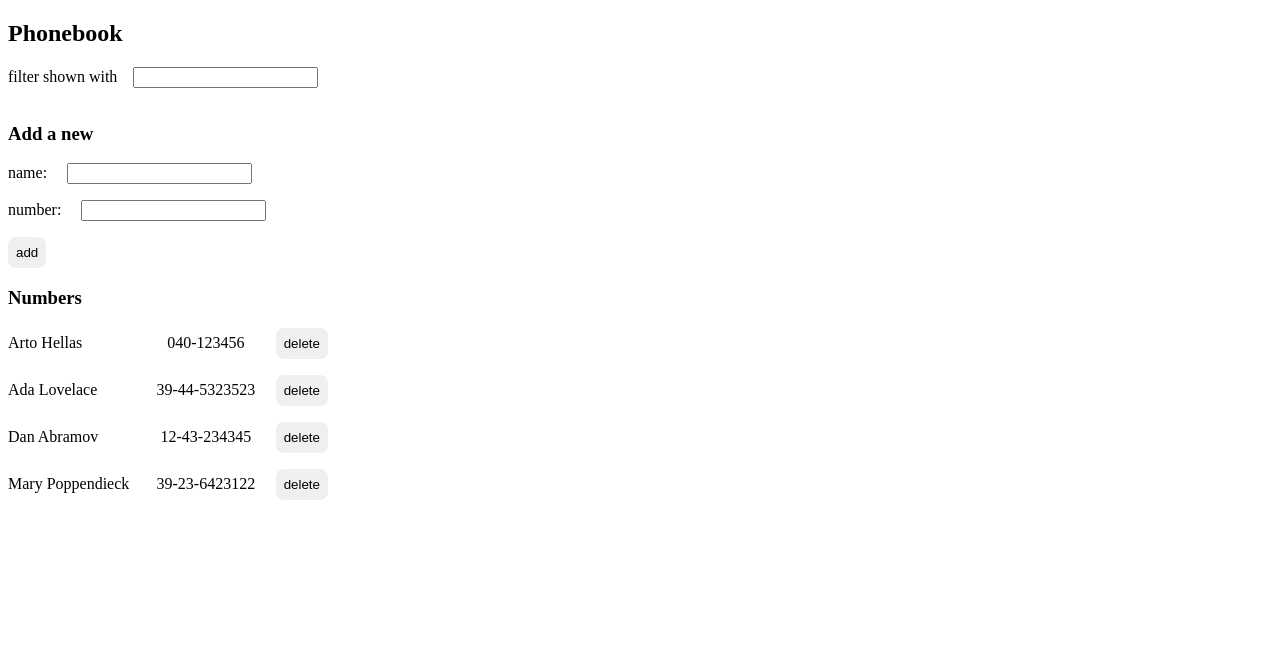
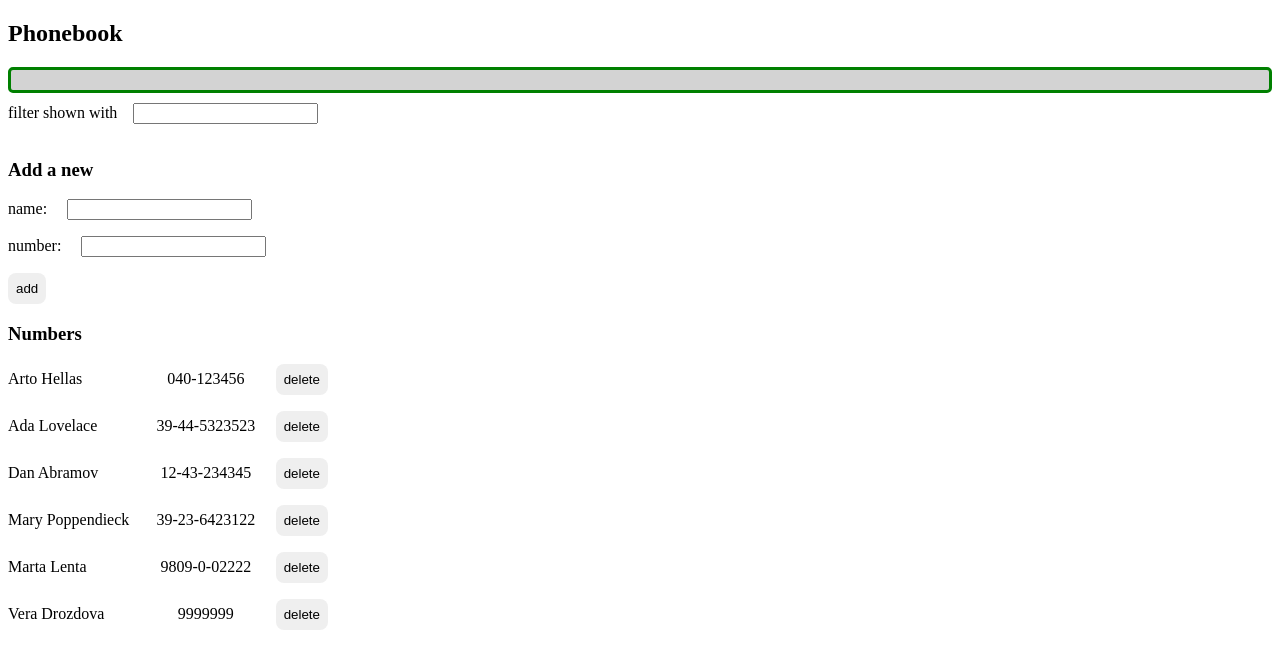
Before and after one commit to cameaann/05-puhelinluettelo, a React (Vite) app: page / in a window 1280 px wide. Shown: the top 668 px of the page. Built offline with nearby package versions, Linux system fonts and the light colour scheme; data requests are answered from the project's data file.

Commit message:
2.16, step 11, added Notification component

```diff
--- a/db.json
+++ b/db.json
@@ -19,6 +19,16 @@
       "name": "Mary Poppendieck",
       "number": "39-23-6423122",
       "id": "4"
+    },
+    {
+      "id": "b76d",
+      "name": "Marta Lenta",
+      "number": "9809-0-02222"
+    },
+    {
+      "id": "579a",
+      "name": "Vera Drozdova",
+      "number": "9999999"
     }
   ]
 }
--- a/src/App.jsx
+++ b/src/App.jsx
@@ -3,11 +3,13 @@ import Persons from "./components/Persons";
 import PersonForm from "./components/PersonForm";
 import Filter from "./components/Filter";
 import personService from "./services/personService";
+import Notification from "./components/Notification";
 
 
 const App = () => {
   const [persons, setPersons] = useState([]);
   const [searchWord, setSearch] = useState("");
+  const [notifyMesssage, setNotifyMessage] = useState("");
 
   useEffect(() => {
     console.log("effect");
@@ -38,6 +40,12 @@ const App = () => {
       .create(person)
       .then(person => {
         setPersons(persons.concat(person))
+        setNotifyMessage(
+          `Added ${person.name}`
+        );
+        setTimeout(() => {
+          setNotifyMessage(null);
+        }, 5000);
       })
     }else if(action === "change"){
       personService
@@ -45,9 +53,17 @@ const App = () => {
       .then(person => {
         setPersons(persons.map(x => x.id !== person.id ? x : person))
       } )
+      setNotifyMessage(
+        `Changed number of ${person.name}`
+      );
+      setTimeout(() => {
+        setNotifyMessage(null);
+      }, 5000);
     }
 
   };
+
+
 
   const handleDelete = (person) => {
     personService
@@ -61,6 +77,7 @@ const App = () => {
   return (
     <div>
       <h2>Phonebook</h2>
+      <Notification message={notifyMesssage}/>
       <Filter handleChange = {handleOnChange}/>
 
       <h3>Add a new</h3>
--- /dev/null
+++ b/src/components/Notification.jsx
@@ -0,0 +1,13 @@
+const Notification = ({ message }) => {
+    if (message === null) {
+      return null
+    }
+
+    return (
+      <div className='notification'>
+        {message}
+      </div>
+    )
+  }
+
+export default Notification
--- a/src/index.css
+++ b/src/index.css
@@ -25,3 +25,13 @@ input{
 .person span:first-of-type{
   flex-basis: 40%;
 }
+
+.notification{
+  color: green;
+  background: lightgrey;
+  font-size: 20px;
+  border-style: solid;
+  border-radius: 5px;
+  padding: 10px;
+  margin-bottom: 10px;
+}
```
